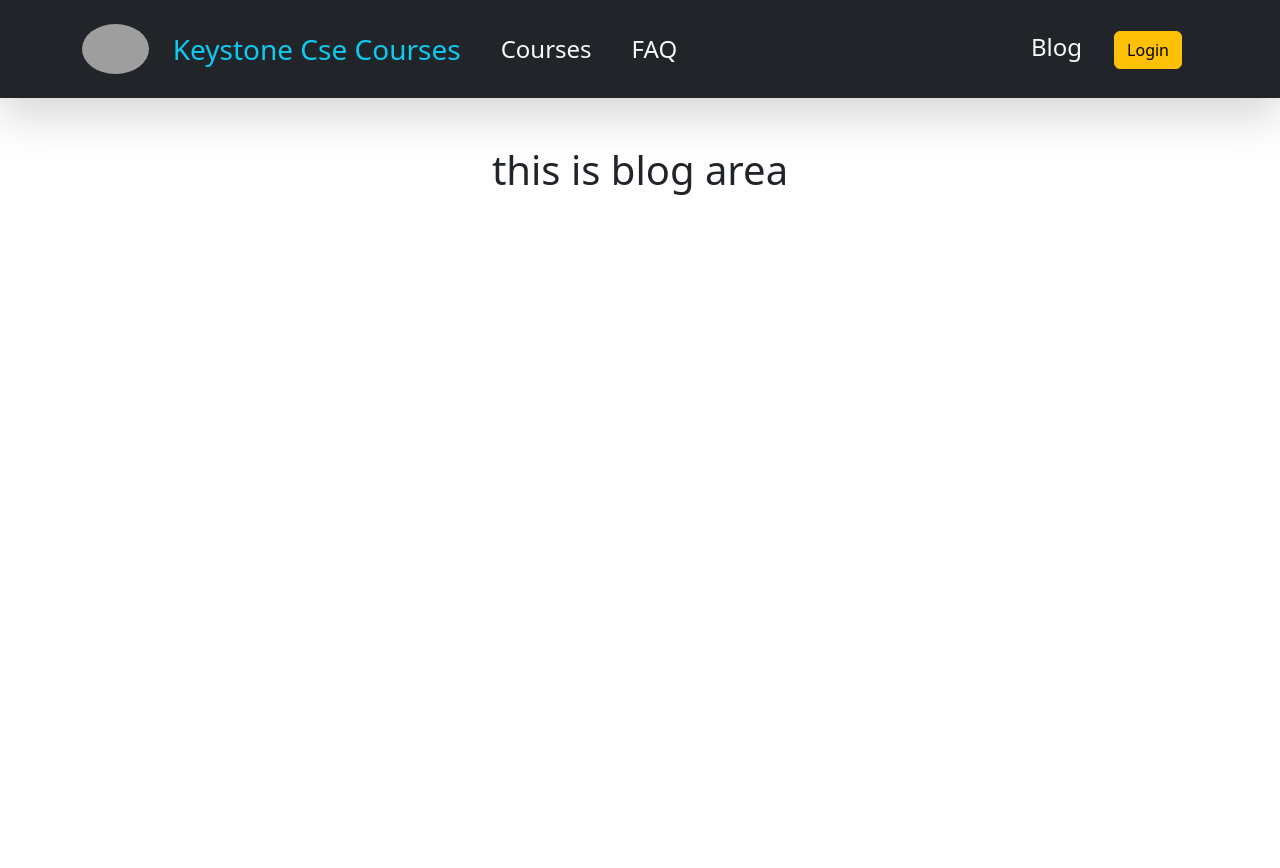
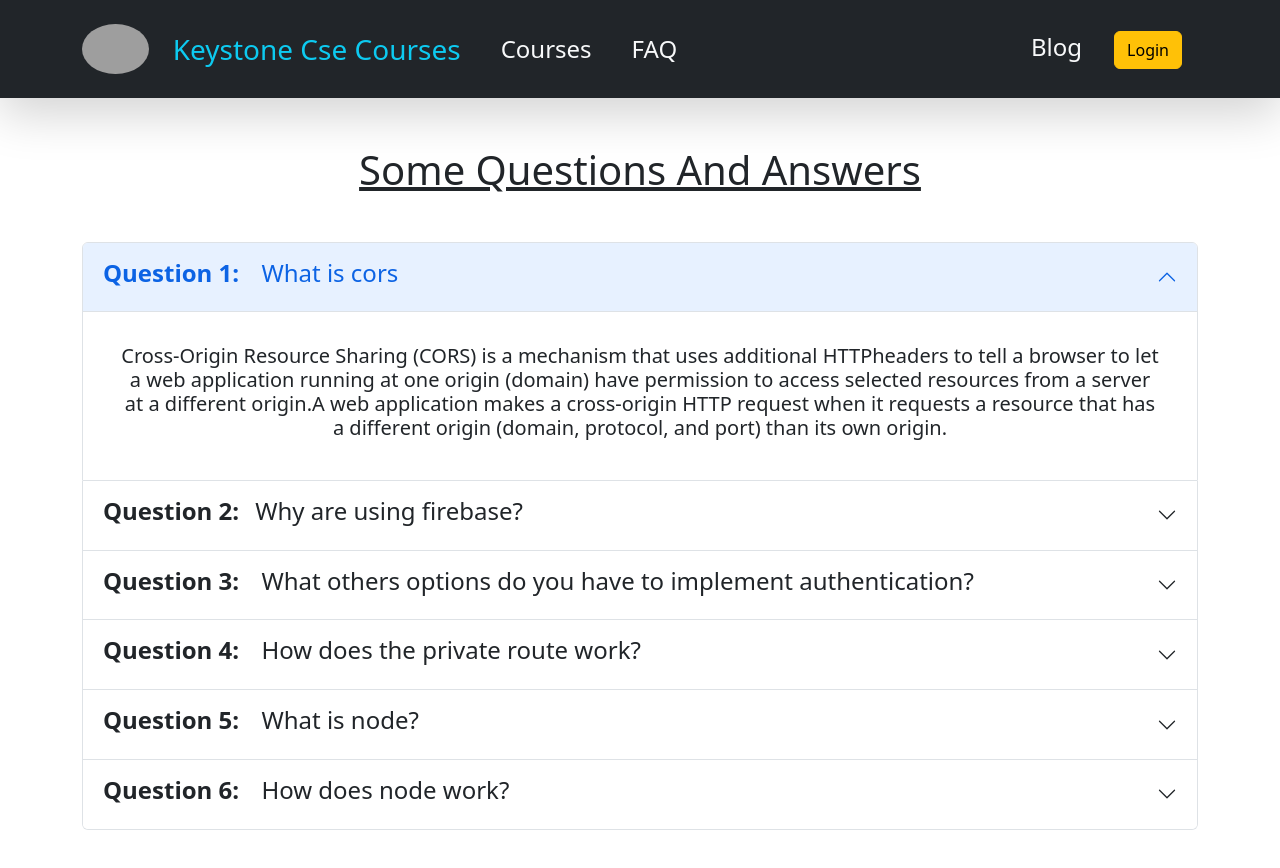
Before and after one commit to chykasib/learning-client-side-repo, a React (Create React App) app: page /blog in a window 1280 px wide. Shown: the top 868 px of the page. Before the commit the page ends 800 px from the top, so only its background shows below. Built offline with nearby package versions, Linux system fonts and the light colour scheme; no server answers; grey boxes are pictures that could not be loaded.

Commit message:
add questions and answers

```diff
--- a/src/App.js
+++ b/src/App.js
@@ -1,4 +1,5 @@
 import { RouterProvider } from 'react-router-dom';
+import React from 'react';
 import './App.css';
 import { router } from './Routes/Routes/Routes';
 
--- a/src/pages/Blog/Blog.js
+++ b/src/pages/Blog/Blog.js
@@ -1,10 +1,59 @@
 import React from 'react';
-
+import { Container } from 'react-bootstrap';
+import Accordion from 'react-bootstrap/Accordion';
 const Blog = () => {
     return (
-        <div>
-            <h1>this is blog area</h1>
-        </div>
+        <Container className='mb-5'>
+            <h1 className='mb-5'><u>Some Questions And Answers</u></h1>
+            <Accordion defaultActiveKey="0">
+                <Accordion.Item eventKey="0">
+                    <Accordion.Header><h4><b className='pe-3'>Question 1:</b>  What is cors</h4></Accordion.Header>
+                    <Accordion.Body>
+                        <h5 className='p-3'>Cross-Origin Resource Sharing (CORS) is a mechanism that uses additional HTTPheaders to tell a browser to let a web application running at one origin (domain) have permission to access selected resources from a server at a different origin.A web application makes a cross-origin HTTP request when it requests a resource that has a different origin (domain, protocol, and port) than its own origin.</h5>
+                    </Accordion.Body>
+                </Accordion.Item>
+                <Accordion.Item eventKey="1">
+                    <Accordion.Header><h4><b className='pe-3'>Question 2:</b>Why are using firebase?</h4>
+                    </Accordion.Header>
+                    <Accordion.Body>
+                        <h5 className='p-3'>Firebase helps you develop high-quality apps, grow your user base, and earn more money. Each feature works independently, and they work even better together.</h5>
+                    </Accordion.Body>
+                </Accordion.Item>
+                <Accordion.Item eventKey="2">
+                    <Accordion.Header><h4><b className='pe-3'>Question 3:</b> What others options do you have to implement authentication?</h4>
+                    </Accordion.Header>
+                    <Accordion.Body>
+                        <h5 className='p-3'>Other ways to authenticate can be through cards, retina scans, voice recognition, and fingerprints.</h5>
+                    </Accordion.Body>
+                </Accordion.Item>
+                <Accordion.Item eventKey="3">
+                    <Accordion.Header><h4><b className='pe-3'>Question 4:</b>  How does the private route work?</h4></Accordion.Header>
+                    <Accordion.Body>
+                        <h5 className='p-3'>
+                            The private route component is similar to the public route, the only change is that redirect URL and authenticate condition.
+
+                            If the user is not authenticated he will be redirected to the login page and the user can only access the authenticated routes If he is authenticated (Logged in).
+                        </h5>
+                    </Accordion.Body>
+                </Accordion.Item>
+                <Accordion.Item eventKey="4">
+                    <Accordion.Header><h4><b className='pe-3'>Question 5:</b>  What is node?</h4></Accordion.Header>
+                    <Accordion.Body>
+                        <h5 className='p-3'>
+                            A node is a point of intersection/connection within a data communication network. In an environment where all devices are accessible through the network, these devices are all considered nodes. The individual definition of each node depends on the type of network it refers to.
+                        </h5>
+                    </Accordion.Body>
+                </Accordion.Item>
+                <Accordion.Item eventKey="5">
+                    <Accordion.Header><h4><b className='pe-3'>Question 6:</b>  How does node work?</h4></Accordion.Header>
+                    <Accordion.Body>
+                        <h5 className='p-3'>
+                            It is a used as backend service where javascript works on the server-side of the application. This way javascript is used on both frontend and backend. Node. js runs on chrome v8 engine which converts javascript code into machine code, it is highly scalable, lightweight, fast, and data-intensive.
+                        </h5>
+                    </Accordion.Body>
+                </Accordion.Item>
+            </Accordion>
+        </Container>
     );
 };
 
```
Also changed, not shown: 1 other file (tests, documents, lock files or other folders).
